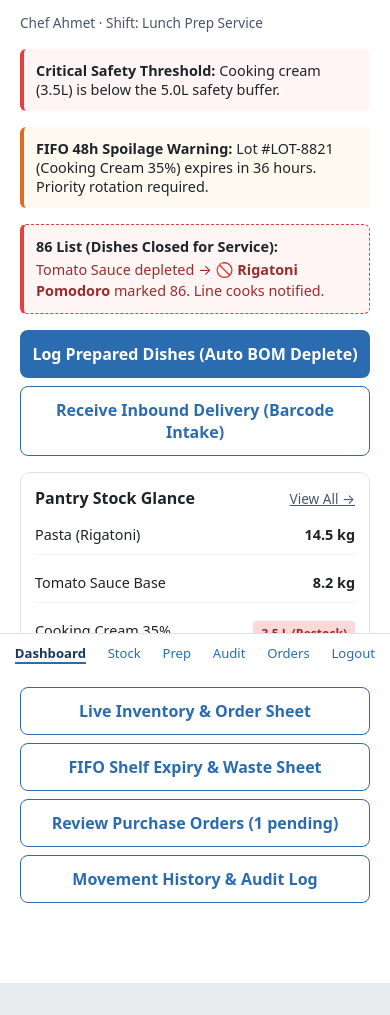
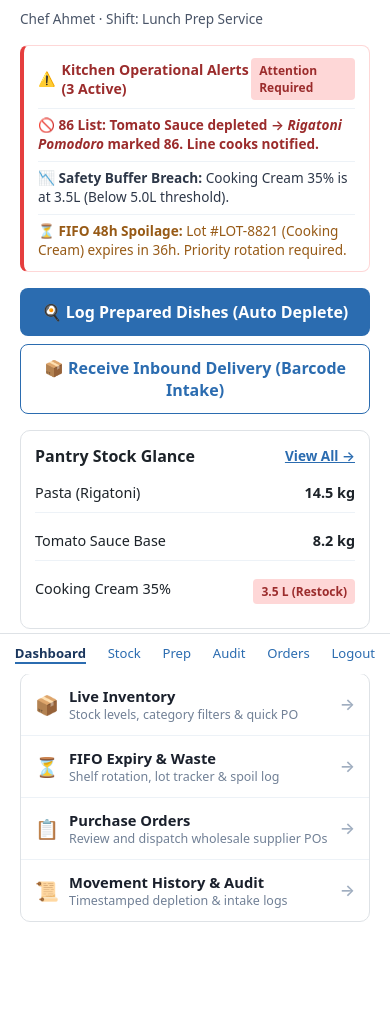
Before and after one commit to anilaydeniz/aiasd-project, a plain HTML site: page week04/prototype/home.html in a window 390 px wide. Shown: the part 170-1185 px from the top of the page. Before the commit the page ends 1153 px from the top, so only its background shows below. Drawn offline with Linux system fonts and the light colour scheme.

Commit message:
week04: polish mobile visual hierarchy, menu list cards, and tab bar harmonization

```diff
--- a/week04/prototype/home.html
+++ b/week04/prototype/home.html
@@ -28,34 +28,36 @@
 
   <p class="meta">Chef Ahmet · Shift: Lunch Prep Service</p>
 
-  <!-- High-Priority Alerts -->
-  <div class="alert-box danger">
-    <strong>Critical Safety Threshold:</strong> Cooking cream (3.5L) is below the 5.0L safety buffer.
-  </div>
-
-  <div class="alert-box">
-    <strong>FIFO 48h Spoilage Warning:</strong> Lot #LOT-8821 (Cooking Cream 35%) expires in 36 hours. Priority rotation required.
-  </div>
-
-  <!-- 86 List Smart Alert Card -->
-  <div class="alert-box eighty-six">
-    <div>
-      <strong>86 List (Dishes Closed for Service):</strong>
-      <p style="margin-top: 4px; color: #9b2c2c;">Tomato Sauce depleted → 🚫 <strong>Rigatoni Pomodoro</strong> marked 86. Line cooks notified.</p>
+  <!-- Unified Kitchen Status & Active Alerts Card -->
+  <div class="status-alert-card">
+    <div class="status-alert-header">
+      <div class="status-alert-title">
+        <span>⚠️</span> Kitchen Operational Alerts (3 Active)
+      </div>
+      <span class="badge danger">Attention Required</span>
+    </div>
+    <div class="status-alert-item" style="color: #9b2c2c; font-weight: 600;">
+      🚫 <strong>86 List:</strong> Tomato Sauce depleted → <em>Rigatoni Pomodoro</em> marked 86. Line cooks notified.
+    </div>
+    <div class="status-alert-item">
+      📉 <strong>Safety Buffer Breach:</strong> Cooking Cream 35% is at 3.5L (Below 5.0L threshold).
+    </div>
+    <div class="status-alert-item" style="color: #975a16;">
+      ⏳ <strong>FIFO 48h Spoilage:</strong> Lot #LOT-8821 (Cooking Cream) expires in 36h. Priority rotation required.
     </div>
   </div>
 
   <!-- Quick Action Buttons -->
   <div class="list">
-    <a class="button" id="btn-go-prep" href="prep.html">Log Prepared Dishes (Auto BOM Deplete)</a>
-    <a class="button secondary" id="btn-go-receiving" href="receiving.html">Receive Inbound Delivery (Barcode Intake)</a>
+    <a class="button" id="btn-go-prep" href="prep.html">🍳 Log Prepared Dishes (Auto Deplete)</a>
+    <a class="button secondary" id="btn-go-receiving" href="receiving.html">📦 Receive Inbound Delivery (Barcode Intake)</a>
   </div>
 
   <!-- Live Stock Summary Card -->
   <div class="card">
     <div class="row">
       <strong>Pantry Stock Glance</strong>
-      <a href="inventory.html" class="meta">View All →</a>
+      <a href="inventory.html" class="meta" style="color: #2b6cb0; font-weight: 600;">View All →</a>
     </div>
     <div class="list" style="margin-top: 6px;">
       <div class="item-row">
@@ -73,12 +75,54 @@
     </div>
   </div>
 
-  <!-- Direct Navigation Links -->
-  <div class="list">
-    <a class="button secondary" href="inventory.html">Live Inventory &amp; Order Sheet</a>
-    <a class="button secondary" href="batch_expiry.html">FIFO Shelf Expiry &amp; Waste Sheet</a>
-    <a class="button secondary" href="order.html">Review Purchase Orders (1 pending)</a>
-    <a class="button secondary" href="audit_log.html">Movement History &amp; Audit Log</a>
+  <!-- Operations & Management Navigation Menu Card -->
+  <div>
+    <span class="meta" style="font-weight: 600; text-transform: uppercase; letter-spacing: 0.5px;">Kitchen Management</span>
+    <div class="menu-card" style="margin-top: 6px;">
+      <a class="menu-item" href="inventory.html">
+        <div class="menu-item-left">
+          <span class="menu-icon">📦</span>
+          <div class="menu-text">
+            <span class="menu-title">Live Inventory</span>
+            <span class="menu-desc">Stock levels, category filters &amp; quick PO</span>
+          </div>
+        </div>
+        <span class="menu-chevron">→</span>
+      </a>
+
+      <a class="menu-item" href="batch_expiry.html">
+        <div class="menu-item-left">
+          <span class="menu-icon">⏳</span>
+          <div class="menu-text">
+            <span class="menu-title">FIFO Expiry &amp; Waste</span>
+            <span class="menu-desc">Shelf rotation, lot tracker &amp; spoil log</span>
+          </div>
+        </div>
+        <span class="menu-chevron">→</span>
+      </a>
+
+      <a class="menu-item" href="order.html">
+        <div class="menu-item-left">
+          <span class="menu-icon">📋</span>
+          <div class="menu-text">
+            <span class="menu-title">Purchase Orders</span>
+            <span class="menu-desc">Review and dispatch wholesale supplier POs</span>
+          </div>
+        </div>
+        <span class="menu-chevron">→</span>
+      </a>
+
+      <a class="menu-item" href="audit_log.html">
+        <div class="menu-item-left">
+          <span class="menu-icon">📜</span>
+          <div class="menu-text">
+            <span class="menu-title">Movement History &amp; Audit</span>
+            <span class="menu-desc">Timestamped depletion &amp; intake logs</span>
+          </div>
+        </div>
+        <span class="menu-chevron">→</span>
+      </a>
+    </div>
   </div>
 
   <!-- Fixed Bottom Tab Bar -->
--- a/week04/prototype/style.css
+++ b/week04/prototype/style.css
@@ -4,7 +4,7 @@
 body { margin: 0; font-family: system-ui, -apple-system, "Segoe UI", Roboto, sans-serif;
        background: #e9ecef; color: #1d2329; }
 .phone { max-width: 390px; min-height: 100vh; margin: 0 auto; background: #fff;
-         padding: 24px 20px 80px 20px; display: flex; flex-direction: column; gap: 16px;
+         padding: 20px 20px 96px 20px; display: flex; flex-direction: column; gap: 16px;
          box-shadow: 0 8px 30px rgba(0, 0, 0, 0.08); position: relative; }
 h1 { font-size: 1.5rem; margin: 8px 0 0; }
 h2 { font-size: 1.2rem; margin: 0; }
@@ -69,6 +69,29 @@ nav.tabs a.active, nav.tab-bar a.active { color: #1a365d; font-weight: 700; bord
 .alert-box { background: #fffaf0; border-left: 4px solid #dd6b20; padding: 12px; border-radius: 6px; font-size: .9rem; }
 .alert-box.danger { background: #fff5f5; border-left-color: #e53e3e; }
 .alert-box.eighty-six { background: #fff5f5; border: 1px dashed #e53e3e; border-left: 4px solid #e53e3e; }
+
+/* Unified Kitchen Status Alert Card */
+.status-alert-card { background: #fff; border: 1px solid #fed7d7; border-left: 4px solid #e53e3e;
+                     border-radius: 8px; padding: 12px 14px; display: flex; flex-direction: column; gap: 8px; }
+.status-alert-header { display: flex; align-items: center; justify-content: space-between; }
+.status-alert-title { font-weight: 700; font-size: .88rem; color: #9b2c2c; display: flex; align-items: center; gap: 6px; }
+.status-alert-item { font-size: .85rem; line-height: 1.4; color: #2d3748; padding-top: 6px; border-top: 1px solid #edf2f7; }
+
+/* Modern Menu Card & List Items */
+.menu-card { background: #fff; border: 1px solid #dee2e6; border-radius: 10px;
+             overflow: hidden; display: flex; flex-direction: column; }
+.menu-item { display: flex; align-items: center; justify-content: space-between;
+             padding: 12px 14px; text-decoration: none; color: #2d3748;
+             border-bottom: 1px solid #edf2f7; transition: background .15s ease; }
+.menu-item:last-child { border-bottom: none; }
+.menu-item:hover, .menu-item:active { background: #f7fafc; }
+.menu-item-left { display: flex; align-items: center; gap: 10px; }
+.menu-icon { font-size: 1.2rem; width: 24px; text-align: center; }
+.menu-text { display: flex; flex-direction: column; }
+.menu-title { font-weight: 600; font-size: .92rem; color: #1a202c; }
+.menu-desc { font-size: .78rem; color: #718096; }
+.menu-chevron { color: #a0aec0; font-weight: 600; font-size: 1rem; }
+
 .list { display: flex; flex-direction: column; gap: 8px; }
 .item-row { display: flex; justify-content: space-between; padding: 10px 0; border-bottom: 1px solid #edf2f7; font-size: .9rem; }
 .item-row:last-child { border-bottom: none; }
```
Also changed, not shown: week04/prototype/audit_log.html (+1 -1 lines), week04/prototype/batch_expiry.html (+1 -0 lines), week04/prototype/code.html (+0 -1 lines), week04/prototype/inventory.html (+1 -0 lines), week04/prototype/order.html (+1 -0 lines), week04/prototype/order_success.html (+1 -0 lines), week04/prototype/prep.html (+1 -0 lines), week04/prototype/prep_cancel.html (+1 -0 lines), week04/prototype/prep_success.html (+1 -0 lines), week04/prototype/receiving.html (+1 -0 lines).
